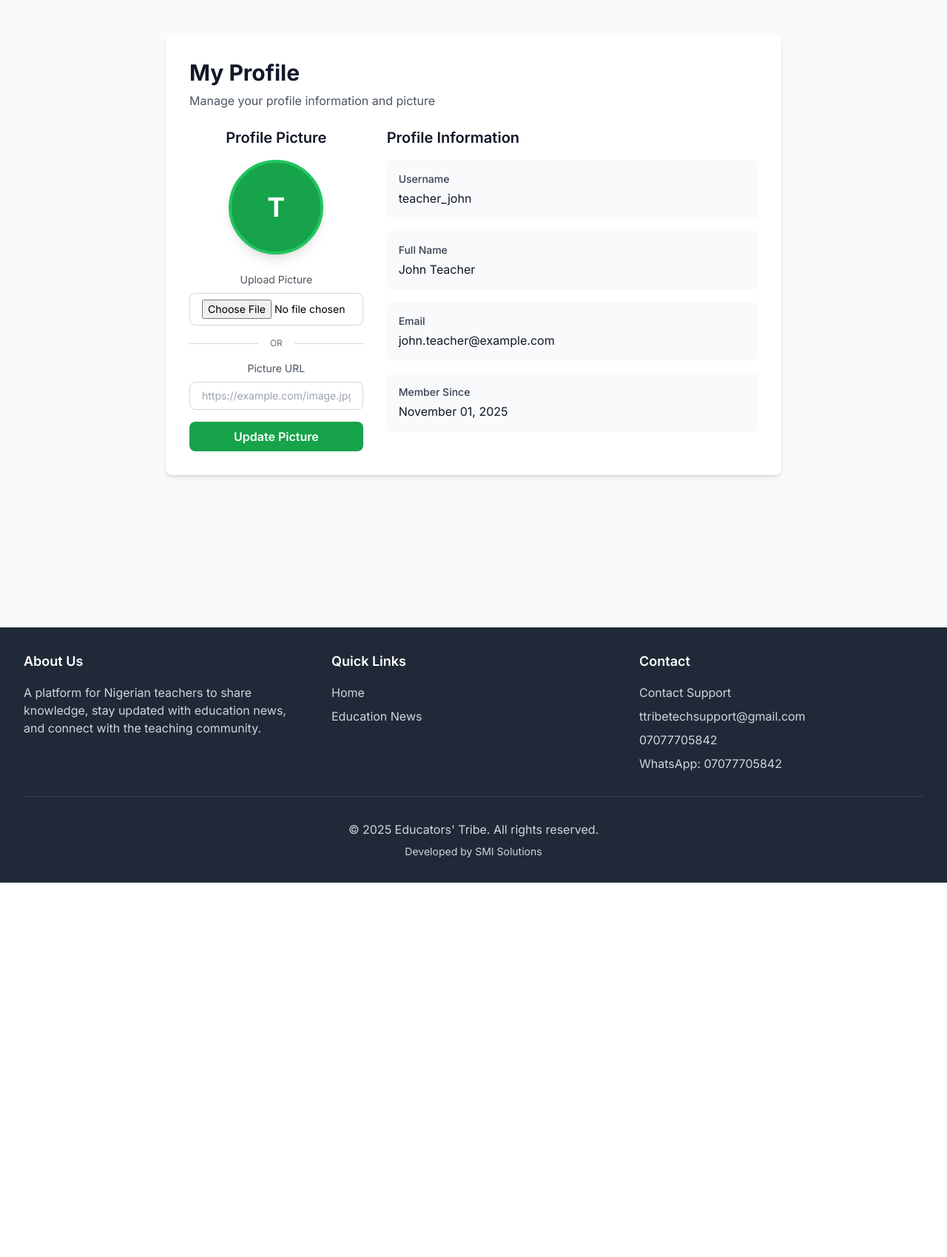
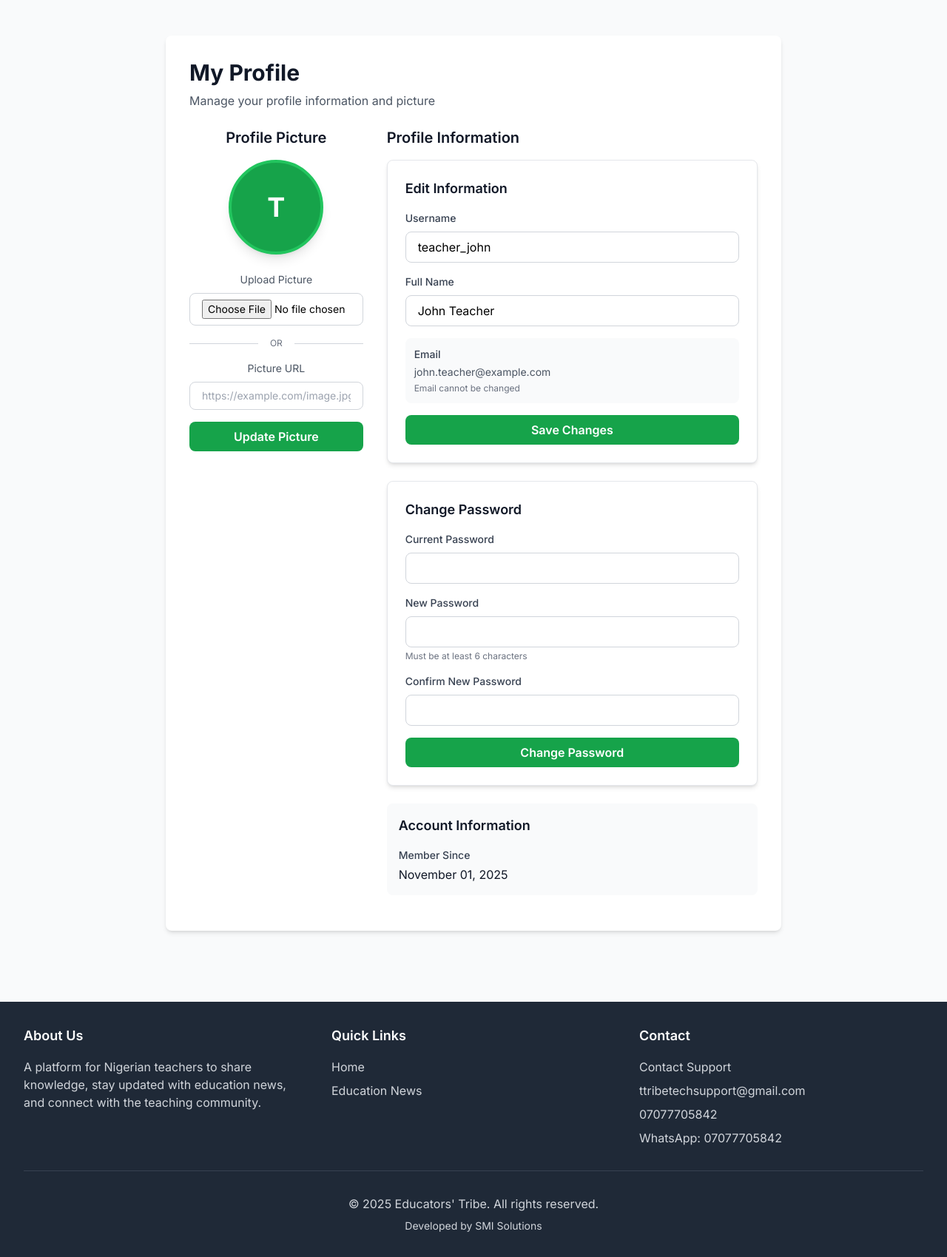
Before and after one commit to spw3bt3ch/educators-tribe, a Flask app: page /profile in a window 1280 px wide. Shown: the part 64-1763 px from the top of the page at 74% size. Before the commit the page ends 1257 px from the top, so only its background shows below. Run offline with Flask 3, Linux system fonts and the light colour scheme; a user stored in the database is signed in; some libraries are stand-ins or nearby versions.

Commit message:
updated'

```diff
--- a/templates/profile.html
+++ b/templates/profile.html
@@ -12,7 +12,8 @@
             </div>
 
             <div class="grid grid-cols-1 md:grid-cols-3 gap-8">
-                <!-- Profile Picture Section -->
+                <!-- Profile Picture Section (Regular Users Only) -->
+                {% if user.__class__.__name__ != 'Admin' %}
                 <div class="md:col-span-1">
                     <div class="text-center">
                         <h2 class="text-xl font-semibold text-gray-900 mb-4">Profile Picture</h2>
@@ -31,6 +32,7 @@
 
                         <!-- Upload Form -->
                         <form method="POST" action="{{ url_for('profile') }}" enctype="multipart/form-data" class="space-y-4">
+                            <input type="hidden" name="form_type" value="picture">
                             <!-- File Upload -->
                             <div>
                                 <label for="profile_picture" class="block text-sm text-gray-600 mb-2">Upload Picture</label>
@@ -82,24 +84,99 @@
                         </form>
                     </div>
                 </div>
+                {% endif %}
 
                 <!-- Profile Information -->
-                <div class="md:col-span-2">
+                <div class="{% if user.__class__.__name__ == 'Admin' %}md:col-span-3{% else %}md:col-span-2{% endif %}">
                     <h2 class="text-xl font-semibold text-gray-900 mb-4">Profile Information</h2>
-                    <div class="space-y-4">
-                        <div class="bg-gray-50 rounded-lg p-4">
-                            <label class="block text-sm font-medium text-gray-700 mb-1">Username</label>
-                            <p class="text-gray-900">{{ user.username }}</p>
+
+                    <!-- Edit Profile Information Form -->
+                    <div class="bg-white rounded-lg shadow-md p-6 mb-6 border border-gray-200">
+                        <h3 class="text-lg font-semibold text-gray-900 mb-4">Edit Information</h3>
+                        <form method="POST" action="{{ url_for('profile') }}" class="space-y-4">
+                            <input type="hidden" name="form_type" value="info">
+
+                            <div>
+                                <label for="username" class="block text-sm font-medium text-gray-700 mb-2">Username</label>
+                                <input type="text"
+                                       id="username"
+                                       name="username"
+                                       value="{{ user.username }}"
+                                       required
+                                       class="w-full px-4 py-2 border border-gray-300 rounded-lg focus:ring-2 focus:ring-green-500 focus:border-green-500 transition">
                             </div>
-                        <div class="bg-gray-50 rounded-lg p-4">
-                            <label class="block text-sm font-medium text-gray-700 mb-1">Full Name</label>
-                            <p class="text-gray-900">{{ user.full_name or 'Not set' }}</p>
+
+                            {% if user.__class__.__name__ != 'Admin' %}
+                            <div>
+                                <label for="full_name" class="block text-sm font-medium text-gray-700 mb-2">Full Name</label>
+                                <input type="text"
+                                       id="full_name"
+                                       name="full_name"
+                                       value="{{ user.full_name or '' }}"
+                                       class="w-full px-4 py-2 border border-gray-300 rounded-lg focus:ring-2 focus:ring-green-500 focus:border-green-500 transition"
+                                       placeholder="Enter your full name">
                             </div>
-                        <div class="bg-gray-50 rounded-lg p-4">
+                            {% endif %}
+
+                            <div class="bg-gray-50 rounded-lg p-3">
                                 <label class="block text-sm font-medium text-gray-700 mb-1">Email</label>
-                            <p class="text-gray-900">{{ user.email }}</p>
+                                <p class="text-gray-600 text-sm">{{ user.email }}</p>
+                                <p class="text-xs text-gray-500 mt-1">Email cannot be changed</p>
                             </div>
-                        <div class="bg-gray-50 rounded-lg p-4">
+
+                            <button type="submit" class="w-full px-4 py-2 bg-green-600 hover:bg-green-700 text-white rounded-lg font-semibold transition">
+                                Save Changes
+                            </button>
+                        </form>
+                    </div>
+
+                    <!-- Change Password Form -->
+                    <div class="bg-white rounded-lg shadow-md p-6 mb-6 border border-gray-200">
+                        <h3 class="text-lg font-semibold text-gray-900 mb-4">Change Password</h3>
+                        <form method="POST" action="{{ url_for('profile') }}" class="space-y-4">
+                            <input type="hidden" name="form_type" value="password">
+
+                            <div>
+                                <label for="current_password" class="block text-sm font-medium text-gray-700 mb-2">Current Password</label>
+                                <input type="password"
+                                       id="current_password"
+                                       name="current_password"
+                                       required
+                                       class="w-full px-4 py-2 border border-gray-300 rounded-lg focus:ring-2 focus:ring-green-500 focus:border-green-500 transition">
+                            </div>
+
+                            <div>
+                                <label for="new_password" class="block text-sm font-medium text-gray-700 mb-2">New Password</label>
+                                <input type="password"
+                                       id="new_password"
+                                       name="new_password"
+                                       required
+                                       minlength="6"
+                                       class="w-full px-4 py-2 border border-gray-300 rounded-lg focus:ring-2 focus:ring-green-500 focus:border-green-500 transition">
+                                <p class="text-xs text-gray-500 mt-1">Must be at least 6 characters</p>
+                            </div>
+
+                            <div>
+                                <label for="confirm_password" class="block text-sm font-medium text-gray-700 mb-2">Confirm New Password</label>
+                                <input type="password"
+                                       id="confirm_password"
+                                       name="confirm_password"
+                                       required
+                                       minlength="6"
+                                       class="w-full px-4 py-2 border border-gray-300 rounded-lg focus:ring-2 focus:ring-green-500 focus:border-green-500 transition">
+                            </div>
+
+                            <button type="submit" class="w-full px-4 py-2 bg-green-600 hover:bg-green-700 text-white rounded-lg font-semibold transition">
+                                Change Password
+                            </button>
+                        </form>
+                    </div>
+
+                    <!-- Account Information -->
+                    <div class="bg-gray-50 rounded-lg p-4 mb-4">
+                        <h3 class="text-lg font-semibold text-gray-900 mb-4">Account Information</h3>
+                        <div class="space-y-3">
+                            <div>
                                 <label class="block text-sm font-medium text-gray-700 mb-1">Member Since</label>
                                 <p class="text-gray-900">
                                     {% if user.created_at is string %}
@@ -110,7 +187,7 @@
                                 </p>
                             </div>
                             {% if user.last_login %}
-                        <div class="bg-gray-50 rounded-lg p-4">
+                            <div>
                                 <label class="block text-sm font-medium text-gray-700 mb-1">Last Login</label>
                                 <p class="text-gray-900">
                                     {% if user.last_login is string %}
@@ -121,6 +198,7 @@
                                 </p>
                             </div>
                             {% endif %}
+                        </div>
                     </div>
                 </div>
             </div>
```
Lines whose indentation alone changed are shown as unchanged.
